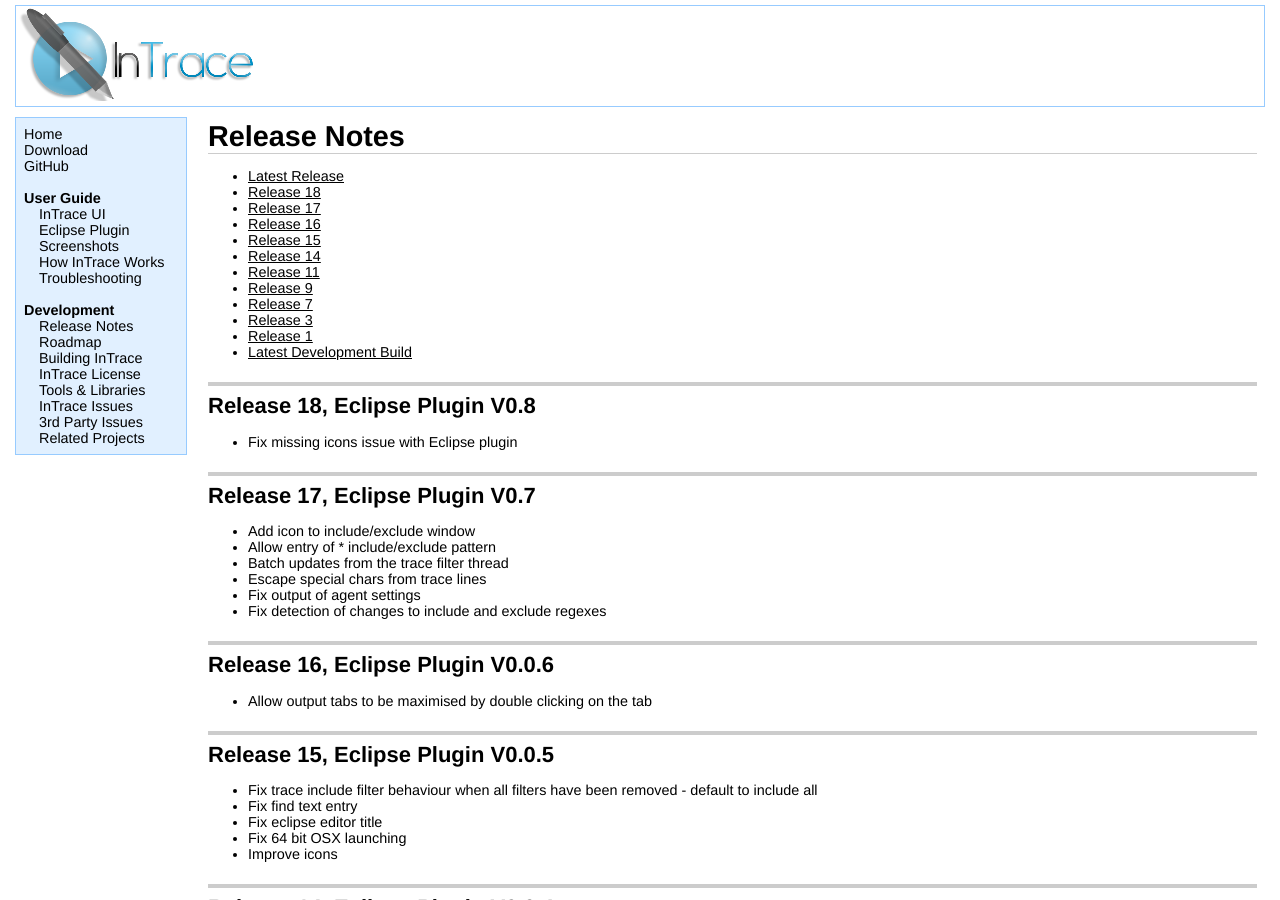
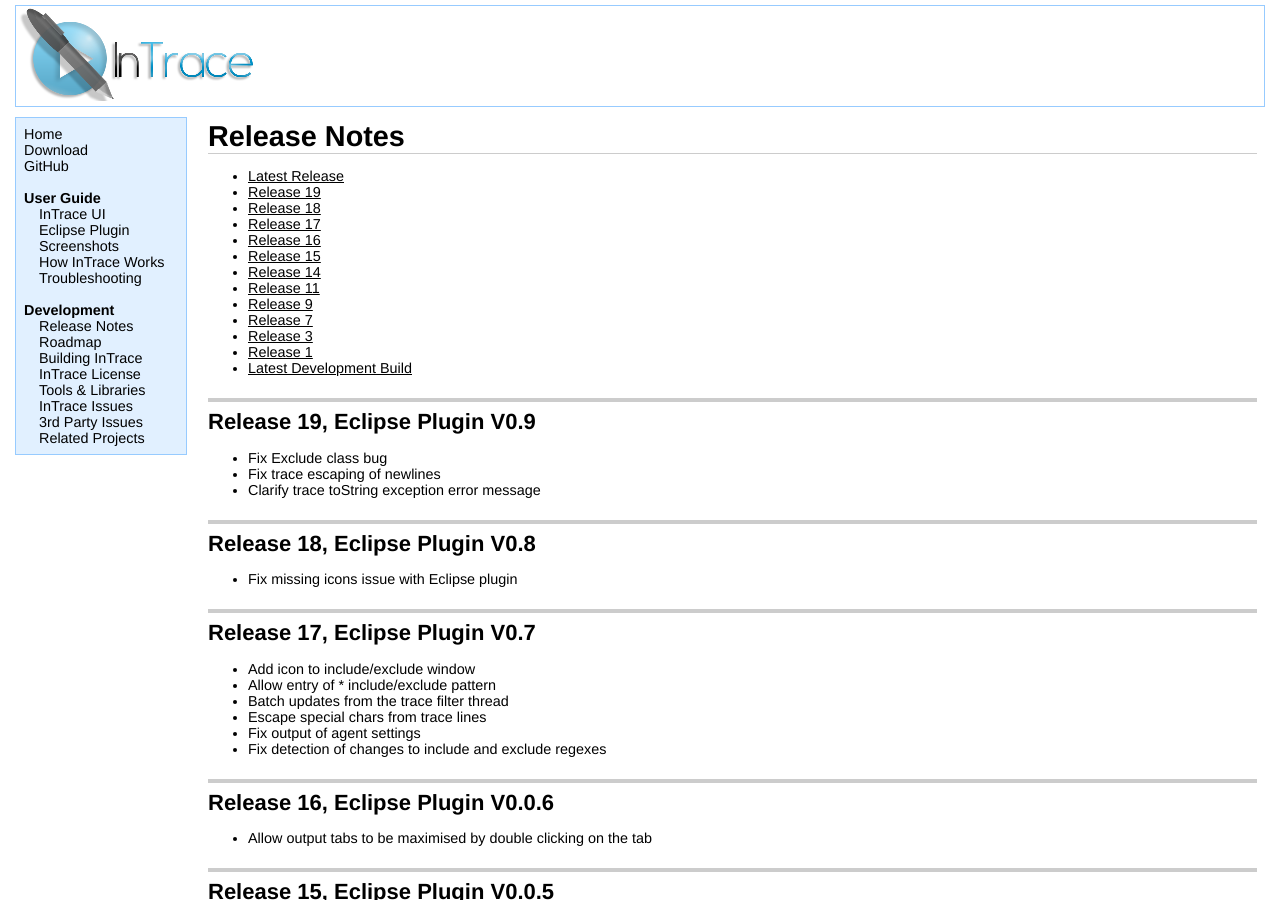
Before and after one commit to mchr3k/org.intrace, a Jekyll site: the page built from releasenotes.html, in a window 1280 px wide and 900 px high. Built offline with Jekyll 4.4.1, drawn with Linux system fonts in a browser that asks for light colours.

Commit message:
Release 19 notes

```diff
--- a/releasenotes.html
+++ b/releasenotes.html
@@ -6,8 +6,9 @@ title: InTrace - Release Notes
 
 <ul>
 <li><a href="http://github.com/mchr3k/org.intrace/tree/master/binaries/jars/latest_release/">Latest Release</a></li>
-	<li><a href="http://github.com/mchr3k/org.intrace/tree/master/binaries/jars/release_16/">Release 18</a></li>
-	<li><a href="http://github.com/mchr3k/org.intrace/tree/master/binaries/jars/release_16/">Release 17</a></li>
+	<li><a href="http://github.com/mchr3k/org.intrace/tree/master/binaries/jars/release_19/">Release 19</a></li>
+	<li><a href="http://github.com/mchr3k/org.intrace/tree/master/binaries/jars/release_18/">Release 18</a></li>
+	<li><a href="http://github.com/mchr3k/org.intrace/tree/master/binaries/jars/release_17/">Release 17</a></li>
 	<li><a href="http://github.com/mchr3k/org.intrace/tree/master/binaries/jars/release_16/">Release 16</a></li>
 	<li><a href="http://github.com/mchr3k/org.intrace/tree/master/binaries/jars/release_15/">Release 15</a></li>
 	<li><a href="http://github.com/mchr3k/org.intrace/tree/master/binaries/jars/release_14/">Release 14</a></li>
@@ -17,6 +18,13 @@ title: InTrace - Release Notes
 	<li><a href="http://github.com/mchr3k/org.intrace/tree/master/binaries/jars/release_3/">Release 3</a></li>
 	<li><a href="http://github.com/mchr3k/org.intrace/tree/master/binaries/jars/release_1/">Release 1</a></li>
 	<li><a href="http://github.com/mchr3k/org.intrace/tree/master/binaries/jars/latest_development/">Latest Development Build</a></li>
+</ul>
+
+<h2>Release 19, Eclipse Plugin V0.9</h2>
+<ul>
+<li>Fix Exclude class bug
+<li>Fix trace escaping of newlines
+<li>Clarify trace toString exception error message
 </ul>
 
 <h2>Release 18, Eclipse Plugin V0.8</h2>
```
Also changed, not shown: roadmap.html (+0 -7 lines).
